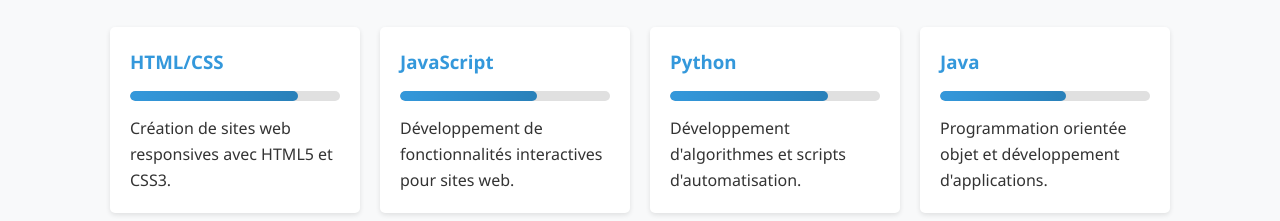
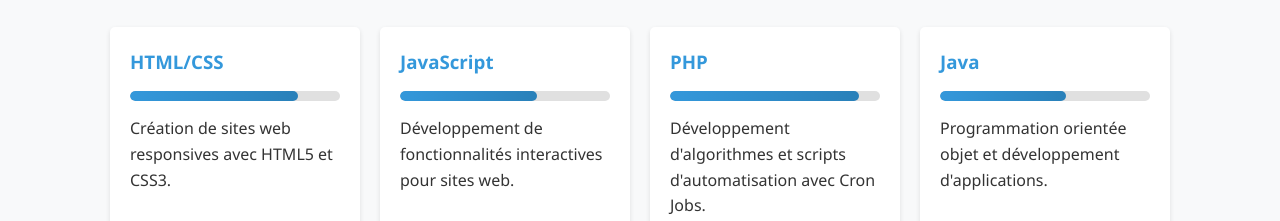
Before and after one commit to developing-off/port, a plain HTML site: page index.html in a window 1280 px wide. Shown: the part 731-952 px from the top of the page. Drawn offline with Linux system fonts and the light colour scheme.

Commit message:
Update skills section: change Python to PHP and adjust skill level and description

```diff
--- a/index.html
+++ b/index.html
@@ -80,11 +80,11 @@
           </div>
 
           <div class="skill-card">
-            <h3>Python</h3>
+            <h3>PHP</h3>
             <div class="skill-level">
-              <div class="progress-bar" data-level="75"></div>
+              <div class="progress-bar" data-level="90"></div>
             </div>
-            <p>Développement d'algorithmes et scripts d'automatisation.</p>
+            <p>Développement d'algorithmes et scripts d'automatisation avec Cron Jobs.</p>
           </div>
 
           <div class="skill-card">
```
